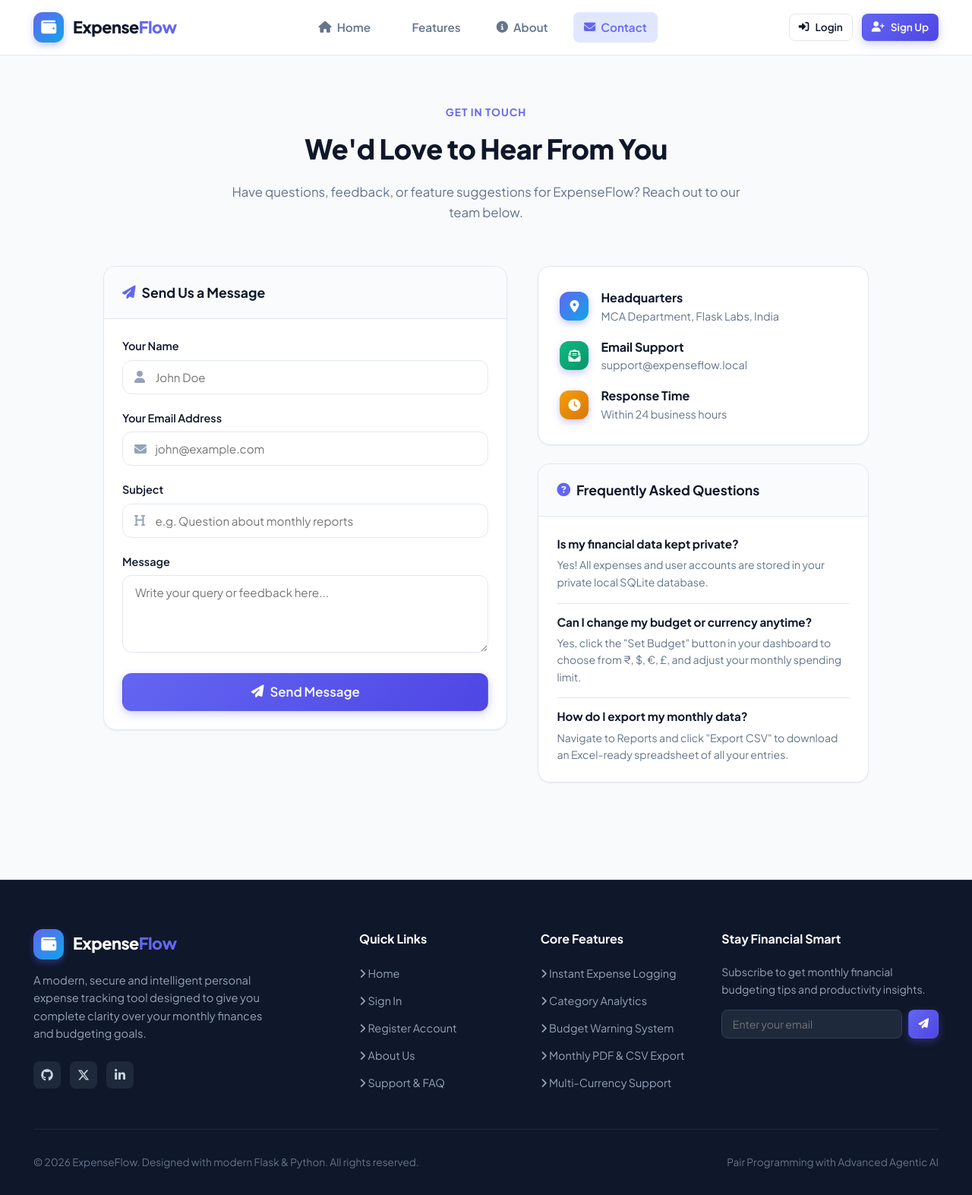
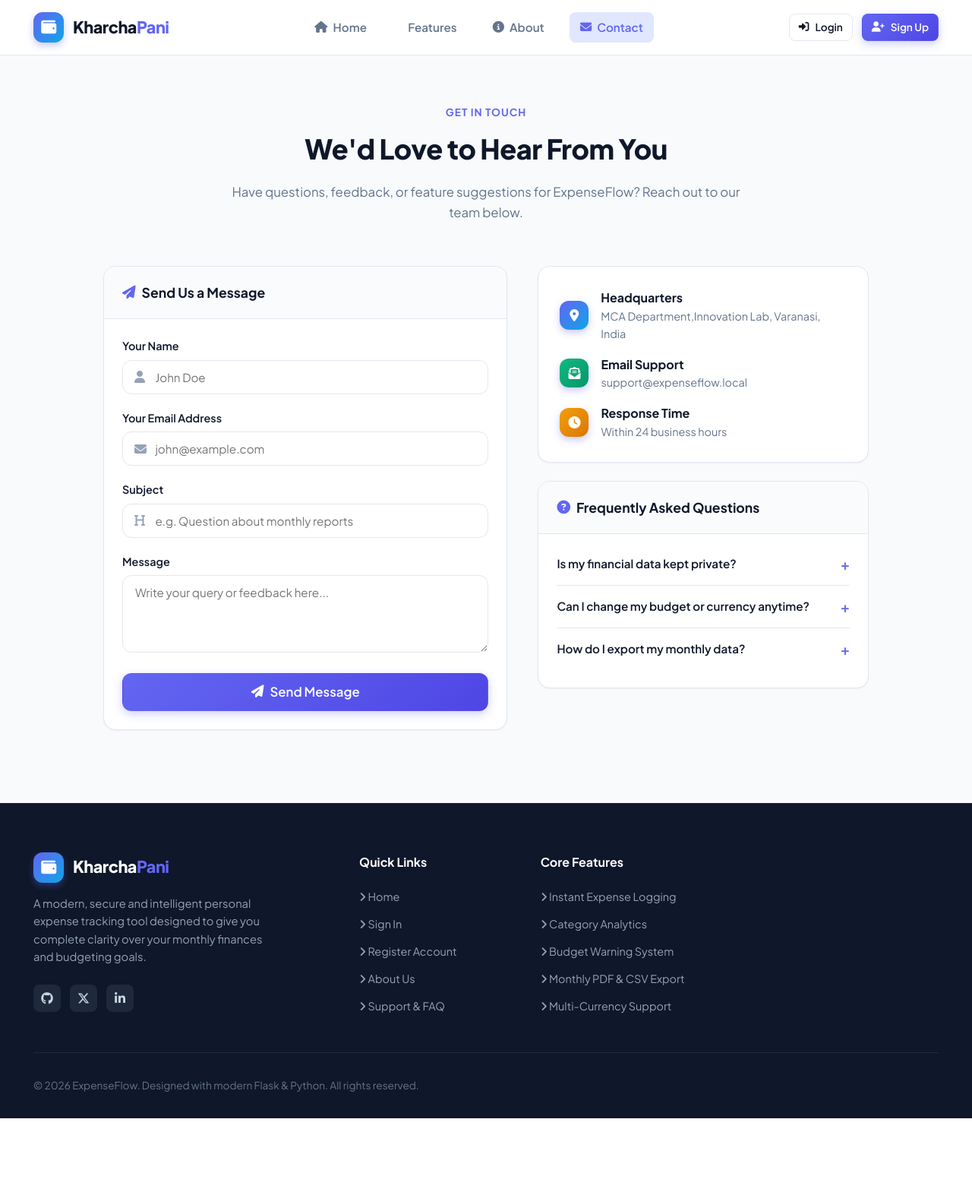
Before and after one commit to Santaravind/Expence_Tracker_Web_Base_App, a Flask app: page /contect in a window 1280 px wide. Shown: the whole page at 76% size. After the commit the page ends 1472 px from the top, so only its background shows below. Run offline with Flask 3, Linux system fonts and the light colour scheme.

Commit message:
Some changes !

```diff
--- a/templates/base.html
+++ b/templates/base.html
@@ -1,15 +1,20 @@
 <!DOCTYPE html>
 <html lang="en">
+
 <head>
     <meta charset="UTF-8">
     <meta name="viewport" content="width=device-width, initial-scale=1.0">
-    <meta name="description" content="ExpenseFlow - Smart Personal Expense Tracker & Monthly Visual Analytics Web Application">
-    <title>{% block title %}ExpenseFlow - Smart Expense Tracker{% endblock %}</title>
+    <meta name="description"
+        content="ExpenseFlow - Smart Personal Expense Tracker & Monthly Visual Analytics Web Application">
+    <title>{% block title %}
+       KharchFlow - Smart Expense Tracker{% endblock %}
+    </title>
 
     <!-- Google Fonts -->
     <link rel="preconnect" href="https://fonts.googleapis.com">
     <link rel="preconnect" href="https://fonts.gstatic.com" crossorigin>
-    <link href="https://fonts.googleapis.com/css2?family=Plus+Jakarta+Sans:wght@300;400;500;600;700;800&display=swap" rel="stylesheet">
+    <link href="https://fonts.googleapis.com/css2?family=Plus+Jakarta+Sans:wght@300;400;500;600;700;800&display=swap"
+        rel="stylesheet">
 
     <!-- Font Awesome Icons -->
     <link rel="stylesheet" href="https://cdnjs.cloudflare.com/ajax/libs/font-awesome/6.5.1/css/all.min.css">
@@ -22,6 +27,7 @@
 
     {% block extra_head %}{% endblock %}
 </head>
+
 <body>
 
     <!-- Top Navigation Bar -->
@@ -32,7 +38,7 @@
                 <div class="logo-icon">
                     <i class="fa-solid fa-wallet"></i>
                 </div>
-                <div class="logo-text">Expense<span>Flow</span></div>
+                <div class="logo-text">Kharcha<span>Pani</span></div>
             </a>
 
             <!-- Mobile Menu Toggle Button -->
@@ -44,19 +50,22 @@
             <nav>
                 <ul class="nav-menu" id="navMenu">
                     <li>
-                        <a href="{{ url_for('home') }}" class="nav-link {% if request.endpoint == 'home' %}active{% endif %}">
+                        <a href="{{ url_for('home') }}"
+                            class="nav-link {% if request.endpoint == 'home' %}active{% endif %}">
                             <i class="fa-solid fa-house"></i> Home
                         </a>
                     </li>
 
                     {% if session.get('user_id') %}
                     <li>
-                        <a href="{{ url_for('dashboard') }}" class="nav-link {% if request.endpoint == 'dashboard' %}active{% endif %}">
+                        <a href="{{ url_for('dashboard') }}"
+                            class="nav-link {% if request.endpoint == 'dashboard' %}active{% endif %}">
                             <i class="fa-solid fa-chart-pie"></i> Dashboard
                         </a>
                     </li>
                     <li>
-                        <a href="{{ url_for('reports') }}" class="nav-link {% if request.endpoint == 'reports' %}active{% endif %}">
+                        <a href="{{ url_for('reports') }}"
+                            class="nav-link {% if request.endpoint == 'reports' %}active{% endif %}">
                             <i class="fa-solid fa-file-invoice-dollar"></i> Reports
                         </a>
                     </li>
@@ -67,12 +76,14 @@
                         </a>
                     </li>
                     <li>
-                        <a href="{{ url_for('about') }}" class="nav-link {% if request.endpoint == 'about' %}active{% endif %}">
+                        <a href="{{ url_for('about') }}"
+                            class="nav-link {% if request.endpoint == 'about' %}active{% endif %}">
                             <i class="fa-solid fa-circle-info"></i> About
                         </a>
                     </li>
                     <li>
-                        <a href="{{ url_for('contect') }}" class="nav-link {% if request.endpoint == 'contect' %}active{% endif %}">
+                        <a href="{{ url_for('contect') }}"
+                            class="nav-link {% if request.endpoint == 'contect' %}active{% endif %}">
                             <i class="fa-solid fa-envelope"></i> Contact
                         </a>
                     </li>
@@ -150,15 +161,19 @@
                         <div class="logo-icon">
                             <i class="fa-solid fa-wallet"></i>
                         </div>
-                        <div class="logo-text">Expense<span>Flow</span></div>
+                        <div class="logo-text">Kharcha<span>Pani</span></div>
                     </a>
                     <p>
-                        A modern, secure and intelligent personal expense tracking tool designed to give you complete clarity over your monthly finances and budgeting goals.
+                        A modern, secure and intelligent personal expense tracking tool designed to give you complete
+                        clarity over your monthly finances and budgeting goals.
                     </p>
                     <div class="social-links">
-                        <a href="https://github.com" target="_blank" class="social-btn" aria-label="GitHub"><i class="fa-brands fa-github"></i></a>
-                        <a href="https://twitter.com" target="_blank" class="social-btn" aria-label="Twitter"><i class="fa-brands fa-x-twitter"></i></a>
-                        <a href="https://linkedin.com" target="_blank" class="social-btn" aria-label="LinkedIn"><i class="fa-brands fa-linkedin-in"></i></a>
+                        <a href="https://github.com" target="_blank" class="social-btn" aria-label="GitHub"><i
+                                class="fa-brands fa-github"></i></a>
+                        <a href="https://twitter.com" target="_blank" class="social-btn" aria-label="Twitter"><i
+                                class="fa-brands fa-x-twitter"></i></a>
+                        <a href="https://linkedin.com" target="_blank" class="social-btn" aria-label="LinkedIn"><i
+                                class="fa-brands fa-linkedin-in"></i></a>
                     </div>
                 </div>
 
@@ -168,14 +183,18 @@
                     <ul class="footer-links">
                         <li><a href="{{ url_for('home') }}"><i class="fa-solid fa-angle-right"></i> Home</a></li>
                         {% if session.get('user_id') %}
-                        <li><a href="{{ url_for('dashboard') }}"><i class="fa-solid fa-angle-right"></i> Dashboard</a></li>
-                        <li><a href="{{ url_for('reports') }}"><i class="fa-solid fa-angle-right"></i> Monthly Reports</a></li>
+                        <li><a href="{{ url_for('dashboard') }}"><i class="fa-solid fa-angle-right"></i> Dashboard</a>
+                        </li>
+                        <li><a href="{{ url_for('reports') }}"><i class="fa-solid fa-angle-right"></i> Monthly
+                                Reports</a></li>
                         {% else %}
                         <li><a href="{{ url_for('login') }}"><i class="fa-solid fa-angle-right"></i> Sign In</a></li>
-                        <li><a href="{{ url_for('registation') }}"><i class="fa-solid fa-angle-right"></i> Register Account</a></li>
+                        <li><a href="{{ url_for('registation') }}"><i class="fa-solid fa-angle-right"></i> Register
+                                Account</a></li>
                         {% endif %}
                         <li><a href="{{ url_for('about') }}"><i class="fa-solid fa-angle-right"></i> About Us</a></li>
-                        <li><a href="{{ url_for('contect') }}"><i class="fa-solid fa-angle-right"></i> Support & FAQ</a></li>
+                        <li><a href="{{ url_for('contect') }}"><i class="fa-solid fa-angle-right"></i> Support & FAQ</a>
+                        </li>
                     </ul>
                 </div>
 
@@ -183,31 +202,39 @@
                 <div class="footer-col">
                     <h4>Core Features</h4>
                     <ul class="footer-links">
-                        <li><a href="{{ url_for('home') }}#features"><i class="fa-solid fa-angle-right"></i> Instant Expense Logging</a></li>
-                        <li><a href="{{ url_for('home') }}#features"><i class="fa-solid fa-angle-right"></i> Category Analytics</a></li>
-                        <li><a href="{{ url_for('home') }}#features"><i class="fa-solid fa-angle-right"></i> Budget Warning System</a></li>
-                        <li><a href="{{ url_for('home') }}#features"><i class="fa-solid fa-angle-right"></i> Monthly PDF & CSV Export</a></li>
-                        <li><a href="{{ url_for('home') }}#features"><i class="fa-solid fa-angle-right"></i> Multi-Currency Support</a></li>
+                        <li><a href="{{ url_for('home') }}#features"><i class="fa-solid fa-angle-right"></i> Instant
+                                Expense Logging</a></li>
+                        <li><a href="{{ url_for('home') }}#features"><i class="fa-solid fa-angle-right"></i> Category
+                                Analytics</a></li>
+                        <li><a href="{{ url_for('home') }}#features"><i class="fa-solid fa-angle-right"></i> Budget
+                                Warning System</a></li>
+                        <li><a href="{{ url_for('home') }}#features"><i class="fa-solid fa-angle-right"></i> Monthly PDF
+                                & CSV Export</a></li>
+                        <li><a href="{{ url_for('home') }}#features"><i class="fa-solid fa-angle-right"></i>
+                                Multi-Currency Support</a></li>
                     </ul>
                 </div>
 
                 <!-- Newsletter / Updates -->
-                <div class="footer-col">
+                <!-- <div class="footer-col">
                     <h4>Stay Financial Smart</h4>
                     <p style="font-size: 0.88rem; margin-bottom: 0.75rem;">
                         Subscribe to get monthly financial budgeting tips and productivity insights.
                     </p>
-                    <form onsubmit="event.preventDefault(); alert('Thank you for subscribing to ExpenseFlow newsletter!');" class="newsletter-box">
+                    <form
+                        onsubmit="event.preventDefault(); alert('Thank you for subscribing to ExpenseFlow newsletter!');"
+                        class="newsletter-box">
                         <input type="email" placeholder="Enter your email" class="newsletter-input" required>
-                        <button type="submit" class="btn btn-primary btn-sm"><i class="fa-solid fa-paper-plane"></i></button>
+                        <button type="submit" class="btn btn-primary btn-sm"><i
+                                class="fa-solid fa-paper-plane"></i></button>
                     </form>
-                </div>
+                </div> -->
             </div>
 
             <!-- Footer Bottom Note -->
             <div class="footer-bottom">
                 <div>&copy; 2026 ExpenseFlow. Designed with modern Flask & Python. All rights reserved.</div>
-                <div>Pair Programming with Advanced Agentic AI</div>
+
             </div>
         </div>
     </footer>
@@ -236,4 +263,5 @@
 
     {% block scripts %}{% endblock %}
 </body>
+
 </html>
--- a/templates/contect.html
+++ b/templates/contect.html
@@ -27,7 +27,8 @@
                         <label for="c_name">Your Name</label>
                         <div class="input-icon-wrapper">
                             <i class="fa-solid fa-user"></i>
-                            <input type="text" id="c_name" name="name" class="form-control" placeholder="John Doe" required value="{{ session.get('user_name', '') }}">
+                            <input type="text" id="c_name" name="name" class="form-control" placeholder="John Doe"
+                                required value="{{ session.get('user_name', '') }}">
                         </div>
                     </div>
 
@@ -35,7 +36,8 @@
                         <label for="c_email">Your Email Address</label>
                         <div class="input-icon-wrapper">
                             <i class="fa-solid fa-envelope"></i>
-                            <input type="email" id="c_email" name="email" class="form-control" placeholder="john@example.com" required>
+                            <input type="email" id="c_email" name="email" class="form-control"
+                                placeholder="john@example.com" required>
                         </div>
                     </div>
 
@@ -43,13 +45,16 @@
                         <label for="c_subject">Subject</label>
                         <div class="input-icon-wrapper">
                             <i class="fa-solid fa-heading"></i>
-                            <input type="text" id="c_subject" name="subject" class="form-control" placeholder="e.g. Question about monthly reports" required>
+                            <input type="text" id="c_subject" name="subject" class="form-control"
+                                placeholder="e.g. Question about monthly reports" required>
                         </div>
                     </div>
 
                     <div class="form-group">
                         <label for="c_message">Message</label>
-                        <textarea id="c_message" name="message" rows="4" class="form-control no-icon" placeholder="Write your query or feedback here..." required style="resize: vertical;"></textarea>
+                        <textarea id="c_message" name="message" rows="4" class="form-control no-icon"
+                            placeholder="Write your query or feedback here..." required
+                            style="resize: vertical;"></textarea>
                     </div>
 
                     <button type="submit" class="btn btn-primary btn-full btn-lg">
@@ -69,12 +74,14 @@
                     </div>
                     <div>
                         <h4 style="font-weight: 700;">Headquarters</h4>
-                        <p style="font-size: 0.9rem; color: var(--text-muted); margin: 0;">MCA Department, Flask Labs, India</p>
+                        <p style="font-size: 0.9rem; color: var(--text-muted); margin: 0;">MCA Department,Innovation
+                            Lab, Varanasi, India</p>
                     </div>
                 </div>
 
                 <div style="display: flex; gap: 1rem; align-items: center; margin-bottom: 1rem;">
-                    <div class="logo-icon" style="width: 38px; height: 38px; font-size: 1rem; background: linear-gradient(135deg, #10b981, #059669);">
+                    <div class="logo-icon"
+                        style="width: 38px; height: 38px; font-size: 1rem; background: linear-gradient(135deg, #10b981, #059669);">
                         <i class="fa-solid fa-envelope-open-text"></i>
                     </div>
                     <div>
@@ -84,7 +91,8 @@
                 </div>
 
                 <div style="display: flex; gap: 1rem; align-items: center;">
-                    <div class="logo-icon" style="width: 38px; height: 38px; font-size: 1rem; background: linear-gradient(135deg, #f59e0b, #d97706);">
+                    <div class="logo-icon"
+                        style="width: 38px; height: 38px; font-size: 1rem; background: linear-gradient(135deg, #f59e0b, #d97706);">
                         <i class="fa-solid fa-clock"></i>
                     </div>
                     <div>
@@ -98,36 +106,81 @@
             <div class="content-card">
                 <div class="card-header-bar">
                     <div class="card-title">
-                        <i class="fa-solid fa-circle-question" style="color: var(--primary);"></i> Frequently Asked Questions
+                        <i class="fa-solid fa-circle-question" style="color: var(--primary);"></i> Frequently Asked
+                        Questions
                     </div>
                 </div>
-                <div class="card-body" style="display: flex; flex-direction: column; gap: 1rem;">
-                    <div>
-                        <strong style="font-size: 0.95rem; color: var(--text-main); display: block; margin-bottom: 0.25rem;">
-                            Is my financial data kept private?
-                        </strong>
-                        <p style="font-size: 0.88rem; color: var(--text-muted); margin: 0;">
-                            Yes! All expenses and user accounts are stored in your private local SQLite database.
-                        </p>
-                    </div>
-                    <div style="border-top: 1px solid var(--border); padding-top: 0.75rem;">
-                        <strong style="font-size: 0.95rem; color: var(--text-main); display: block; margin-bottom: 0.25rem;">
-                            Can I change my budget or currency anytime?
-                        </strong>
-                        <p style="font-size: 0.88rem; color: var(--text-muted); margin: 0;">
-                            Yes, click the "Set Budget" button in your dashboard to choose from ₹, $, €, £, and adjust your monthly spending limit.
-                        </p>
-                    </div>
-                    <div style="border-top: 1px solid var(--border); padding-top: 0.75rem;">
-                        <strong style="font-size: 0.95rem; color: var(--text-main); display: block; margin-bottom: 0.25rem;">
-                            How do I export my monthly data?
-                        </strong>
-                        <p style="font-size: 0.88rem; color: var(--text-muted); margin: 0;">
-                            Navigate to Reports and click "Export CSV" to download an Excel-ready spreadsheet of all your entries.
-                        </p>
-                    </div>
+
+                <div class="card-body faq-list">
+                    <details class="faq-item">
+                        <summary>Is my financial data kept private?</summary>
+                        <p>Yes! All expenses and user accounts are stored in your private local SQLite database.</p>
+                    </details>
+
+                    <details class="faq-item">
+                        <summary>Can I change my budget or currency anytime?</summary>
+                        <p>Yes, click the "Set Budget" button in your dashboard to choose from ₹, $, €, £, and adjust
+                            your monthly spending limit.</p>
+                    </details>
+
+                    <details class="faq-item">
+                        <summary>How do I export my monthly data?</summary>
+                        <p>Navigate to Reports and click "Export CSV" to download an Excel-ready spreadsheet of all your
+                            entries.</p>
+                    </details>
                 </div>
             </div>
+
+            <style>
+                .faq-list {
+                    display: flex;
+                    flex-direction: column;
+                }
+
+                .faq-item {
+                    border-top: 1px solid var(--border);
+                    padding: 0.75rem 0;
+                }
+
+                .faq-item:first-child {
+                    border-top: none;
+                    padding-top: 0;
+                }
+
+                .faq-item summary {
+                    list-style: none;
+                    /* hide default arrow */
+                    cursor: pointer;
+                    display: flex;
+                    justify-content: space-between;
+                    align-items: center;
+                    font-size: 0.95rem;
+                    font-weight: 600;
+                    color: var(--text-main);
+                }
+
+                .faq-item summary::-webkit-details-marker {
+                    display: none;
+                    /* Safari/Chrome */
+                }
+
+                .faq-item summary::after {
+                    content: "+";
+                    font-size: 1.2rem;
+                    color: var(--primary);
+                    transition: transform 0.2s ease;
+                }
+
+                .faq-item[open] summary::after {
+                    content: "−";
+                }
+
+                .faq-item p {
+                    font-size: 0.88rem;
+                    color: var(--text-muted);
+                    margin: 0.5rem 0 0;
+                }
+            </style>
         </div>
     </div>
 </div>
```
Also changed, not shown: templates/index.html (+27 -14 lines), expense_tracker.db. Lines whose indentation alone changed are shown as unchanged.
